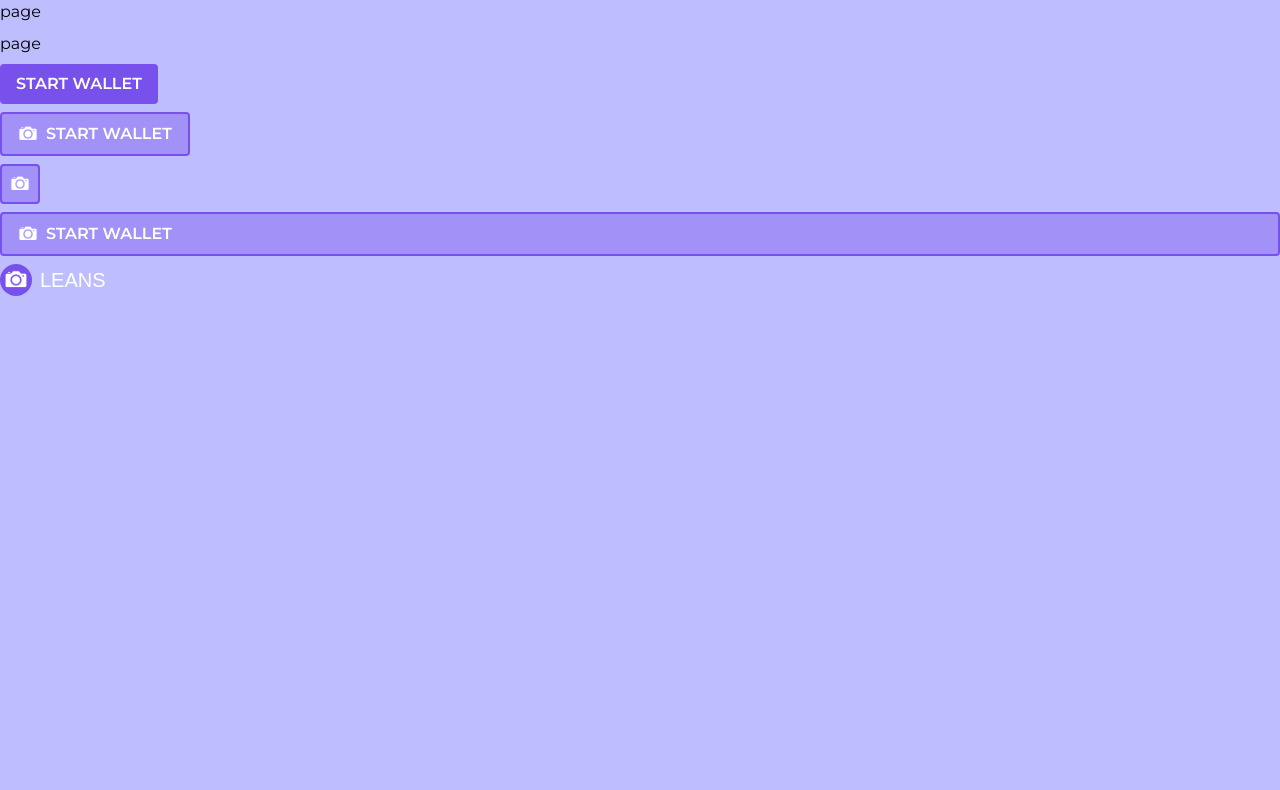
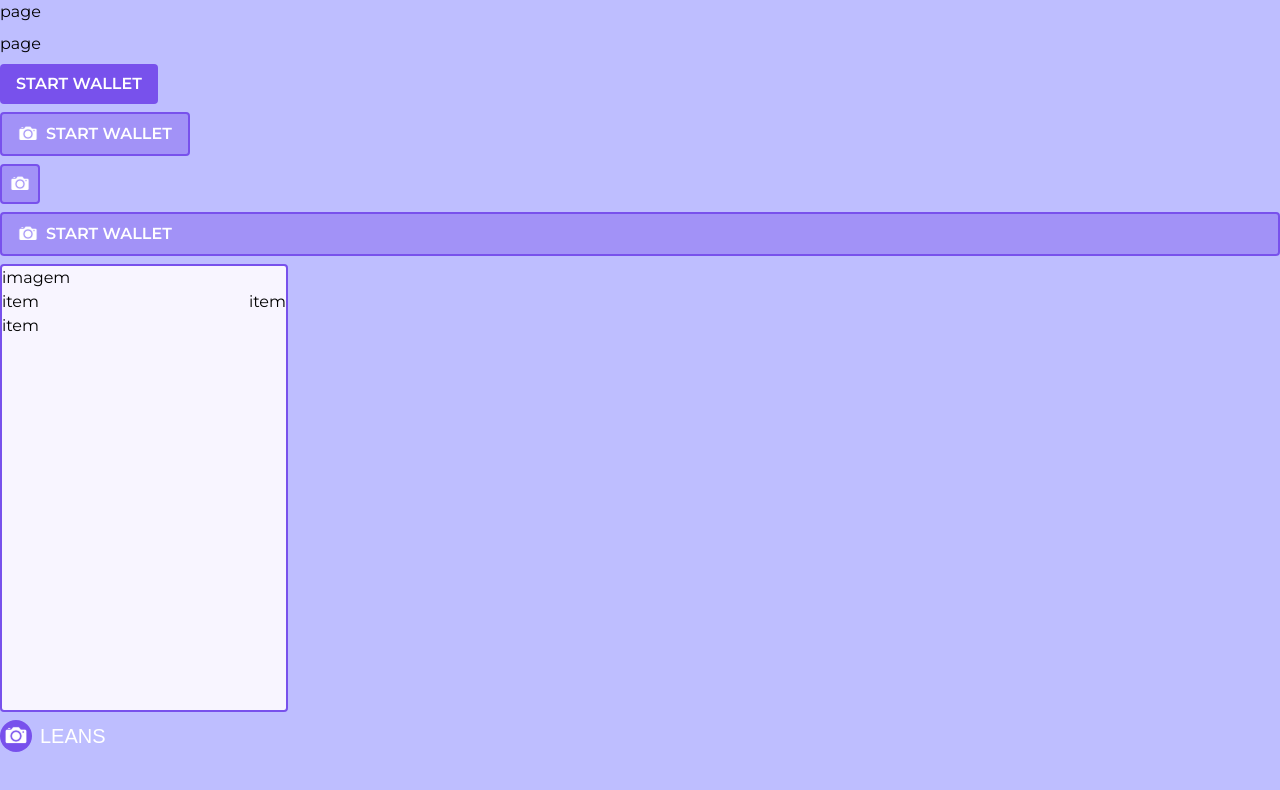
Before and after one commit to murieldelvaux/next-leans-nft, a Next.js app: page / in a window 1280 px wide. Shown: the top 790 px of the page. Built offline with nearby package versions, Linux system fonts and the light colour scheme; a web font is replaced by a local one.

Commit message:
feat: creation card layout

```diff
--- /dev/null
+++ b/app/components/Card/Card.tsx
@@ -0,0 +1,18 @@
+"use client";
+import React from "react";
+import clsx from "clsx";
+
+export const Card = () => {
+    return (
+        <div className={clsx("flex flex-col w-72 h-[28rem] border-solid border-2 rounded border-light-purple bg-light-card ")}>
+            <div>imagem</div>
+            <div className={clsx("flex flex-row w-full justify-between")}>
+                <div className={clsx("flex flex-col")}>
+                    <div>item</div>
+                    <div>item</div>
+                </div>
+                <div>item</div>
+            </div>
+        </div>
+    );
+};
--- a/app/page.tsx
+++ b/app/page.tsx
@@ -1,4 +1,5 @@
 import { Button } from "./components/Button/Button";
+import { Card } from "./components/Card/Card";
 import { CameraIcon } from "./components/Icons/CameraIcon";
 import { LeansLogo } from "./components/Logo/LeansLogo";
 
@@ -31,6 +32,7 @@ export default function Page() {
         icon={<CameraIcon width="20px" height="20px" />}
         fullWidth
       />
+      <Card />
       <LeansLogo />
     </div>
   );
--- a/tailwind.config.js
+++ b/tailwind.config.js
@@ -8,7 +8,9 @@ module.exports = {
     extend: {
       fontFamily: {
         montserrat: ['Montserrat', 'sans-serif'],
-
+      },
+      height: {
+        '448':'28rem'
       },
       colors: {
         light: {
@@ -16,6 +18,8 @@ module.exports = {
           primary: '#007bff',
           secondary: '#6c757d',
           text: '#212529',
+          card: '#F8F5FF',
+          purple: '#7851EC',
         },
         dark: {
           'bg-dark': '#0F0F11',
```
